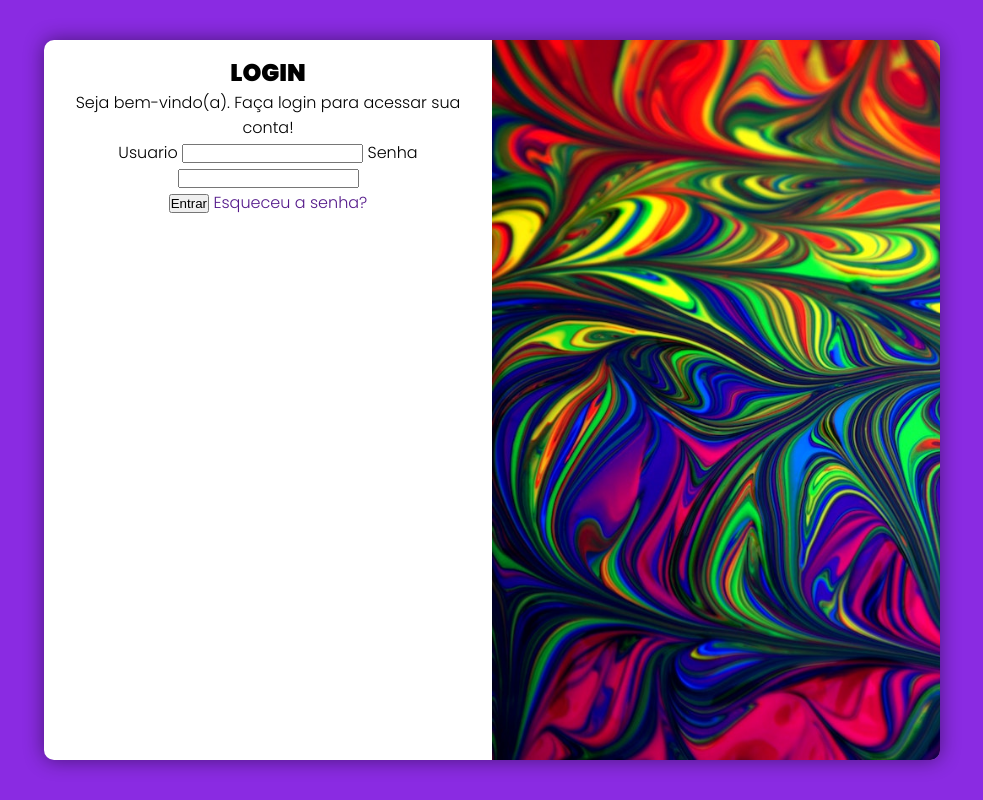
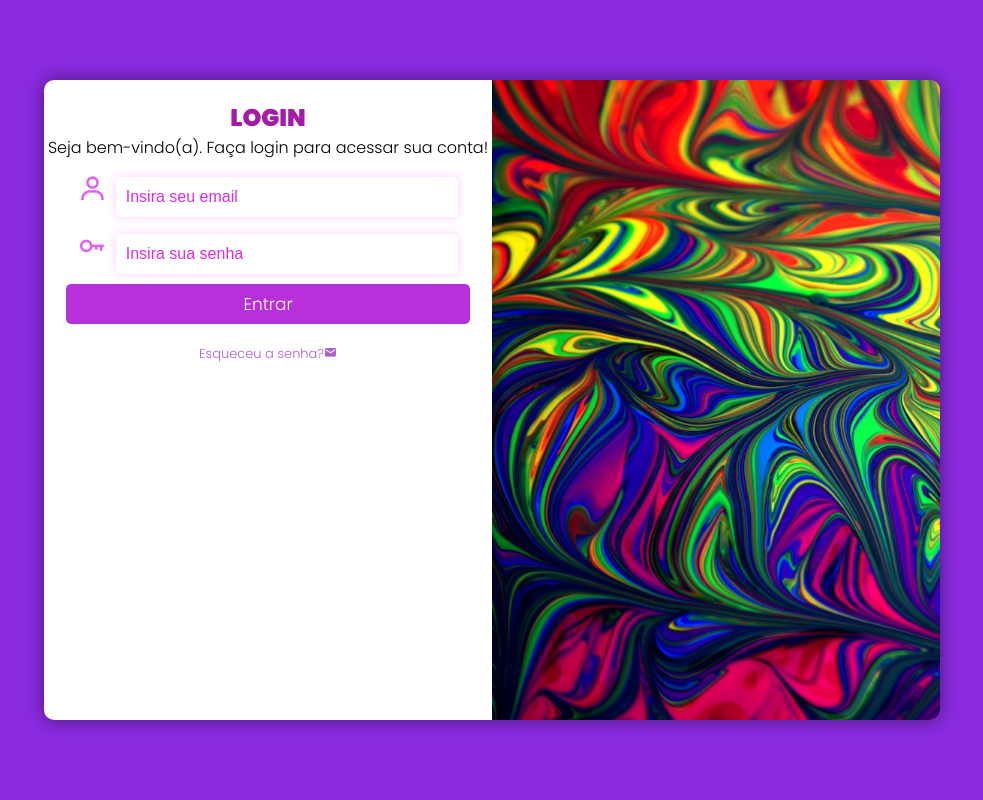
Before and after one commit to jhonhoan/projeto-login, a plain HTML site: page index.html in a window 1280 px wide. Shown: the whole page, without its empty margins (148-1131 px from the left). Drawn offline with nearby package versions, Linux system fonts and the light colour scheme.

Commit message:
finalizado

```diff
--- a/estilos/style.css
+++ b/estilos/style.css
@@ -8,7 +8,7 @@
     padding: 0;
     margin: 0;
     box-sizing: border-box;
-    text-decoration: none;
+
 }
 
 body, html{
@@ -23,16 +23,27 @@ main{
     height: 100vh;
 }
 
-H1{
+h1{
     font-family: 'Poppins', sans-serif;
+    color: rgb(167, 26, 167);
 }
 
 #formulario{
     display: block;
     font-family: 'Poppins', sans-serif;
-    padding: 15px;
+    margin-top: 20px;
+    padding: 15;
 
 }
+
+.user:focus-within{
+    background-color: rgba(137, 43, 226, 0.082);
+}
+.pass:focus-within{
+    background-color: rgba(137, 43, 226, 0.082);
+}
+
+
 #imagem{
     display: block;
    height: 200px;
@@ -54,24 +65,111 @@ H1{
     overflow:hidden;
     box-shadow: 0px 0px 20px rgba(0, 0, 0, 0.473);
     transition: width .4s, heigh.4s;
-    -o-transition-timing-function: ease;
+    transition-timing-function: ease;
 }
 
- @media (min-width: 475px) {}
+.user, .pass{
+    height: 40px;
+    width: 85%;
+    padding: 10px;
+    box-shadow: 0px 0px 10px rgba(247, 0, 255, 0.205);
+    outline: none;
+    border: none;
+    border-radius: 5px;
+    color: rgb(203, 0, 253);
+    font-size: 16px;
+}
+
+.user::placeholder{
+    color: rgb(220, 43, 226);
+}
+
+.pass::placeholder{
+    color: rgb(220, 43, 226)
+}
+
+.campo{
+
+    margin:10px auto;
+    width: 90%;
+    color: rgb(223, 95, 248);
+    border-radius: 5px;
+    font-size: 30px;
+}
+
+#entrar{
+    display: block;
+    font-family: 'Poppins', sans-serif;
+    border: none;
+    margin:auto;
+    width: 90%;
+    height: 40px;
+    font-size: 17px;
+    border-radius: 5px;
+    background-color: rgb(184, 48, 218);
+    color: white;
+    cursor: pointer;
+    text-align: center;
+    margin-bottom: 20px;
+    transition: .4s;
+}
+
+#entrar:hover{
+
+    background-color: rgb(121, 18, 153);
+
+    transition: .4s;
+}
+
+.botao {
+    display: block;
+    color: rgb(171, 94, 206);
+    font-size: 13px;
+    text-decoration: none;
+}
+
+.botao:hover{
+    text-decoration: underline;
+}
+
+ @media (min-width: 200px) {
+    #login{
+        display: inline-block;
+        width: 80vw;
+    }
+
+    #imagem{
+        width: 100%;
+        height: 20%;
+    }
+    #formulario{
+        width: 100%;
+        height: 30%;
+    }
+
+ }
 
  @media (min-width: 640px) {
     #login{
         display: inline-block;
         width: 70vw;
-
+        height: 80vh;
+    }
+    #imagem{
+        width: 100% ;
+        height: 30%;
+    }
+    #formulario{
+        width: 100%;
+        height: 80%;
     }
  }
 
  @media (min-width: 768px) {
     #login{
         display: inline-block;
-        width: 70vw;
-        height: 90vh;
+        width: 80vw;
+        height: 80vh;
     }
     #imagem{
         float: right;
--- a/index.html
+++ b/index.html
@@ -6,6 +6,9 @@
     <meta name="viewport" content="width=device-width, initial-scale=1.0">
     <title>Projeto Login</title>
     <link rel="stylesheet" href="estilos/style.css">
+
+
+    <link href='https://unpkg.com/boxicons@2.1.4/css/boxicons.min.css' rel='stylesheet'>
 </head>
 <body>
     <main>
@@ -17,15 +20,19 @@
             <div id="formulario">
                 <h1>LOGIN</h1>
                 <P>Seja bem-vindo(a). Faça login para acessar sua conta!</P>
-                <form action="post">
-                    <label for="iuser">Usuario</label>
-                    <input type="text" name="usuario" id="iuser">
+                <form action="login.php" method="post" autocomplete="on">
+                    <div class="campo" >
+                        <label  for="iemail"><i class='bx bx-user'></i></label>
+                        <input class="user" type="email" name="usuario" id="iemail" required minlength="5" autocomplete="email" placeholder="Insira seu email">
+                    </div>
 
-                    <label for="isenha">Senha</label>
-                    <input type="password" name="senha" id="isenha">
+                    <div class="campo">
+                        <label   for="isenha"><i class='bx bx-key'></i></label>
+                        <input class="pass" type="password" name="senha" id="isenha" placeholder="Insira sua senha" minlength="8" maxlength="15" required autocomplete="current-password">
+                    </div>
                 </form>
-                <input type="submit" value="Entrar">
-                <a href="">Esqueceu a senha?</a>
+                <input type="submit" value="Entrar" id="entrar">
+                <a href="#" class="botao">Esqueceu a senha?<i class='bx bxs-envelope'></i></a>
             </div>
 
 
```
Also changed, not shown: 1 other file.
